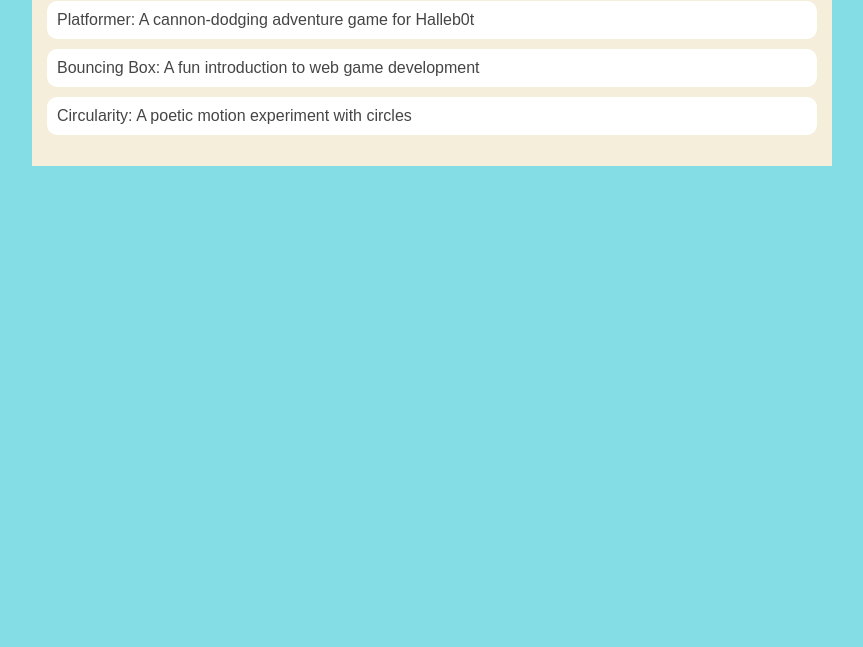
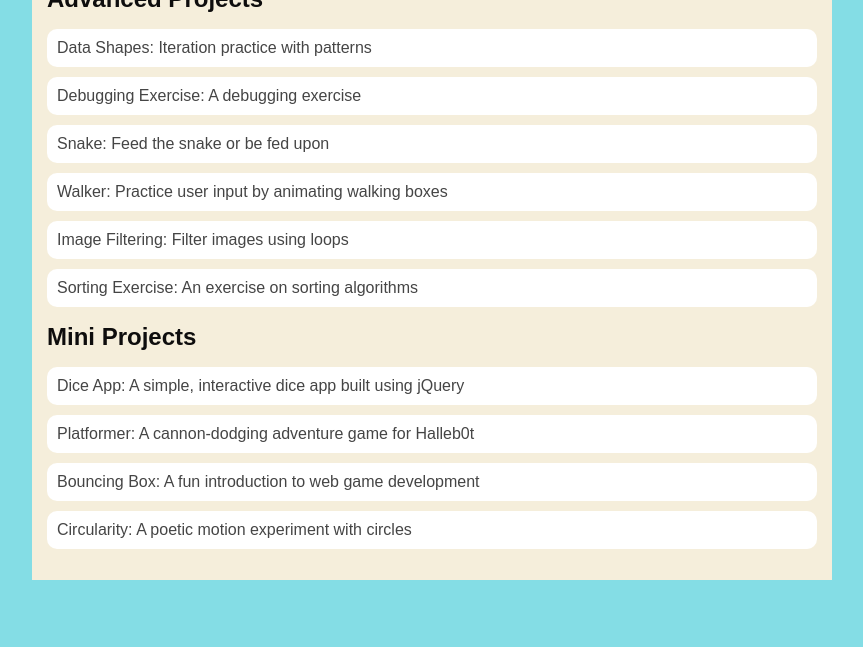
Before and after one commit to sarawilliams-eng/sarawilliams-eng.github.io, a plain HTML site: page portfolio.html in a window 1280 px wide. Shown: the part 153-800 px from the top of the page, without its empty margins (208-1071 px from the left). Drawn offline with Linux system fonts and the light colour scheme.

Commit message:
saving debug exercise

```diff
--- a/portfolio.html
+++ b/portfolio.html
@@ -23,8 +23,19 @@
       <main>
         <div class="content">
     <h1>Portfolio</h1>
-    <ul id="portfolio">
-        <li>
+    <h2>Advanced Projects</h2>
+    <ul id ="portfolio">
+    <li><a href="asd-projects/data-shapes"> Data Shapes: Iteration practice with patterns</a></li>
+    <li><a href="asd-projects/debugging-exercise"> Debugging Exercise: A debugging exercise</a></li>
+    <li><a href="asd-projects/snake">Snake: Feed the snake or be fed upon</a> </li>
+    <li><a href="asd-projects/walker">Walker: Practice user input by animating walking boxes</a></li>
+    <li><a href="asd-projects/image-filtering">Image Filtering: Filter images using loops</a></li>
+    <li><a href="asd-projects/sorting">Sorting Exercise: An exercise on sorting algorithms</a></li>
+</ul>
+<h2>Mini Projects</h2>
+<ul id ="portfolio">
+    <li> <a href="asd-projects/dice-app"> Dice App: A simple, interactive dice app built using jQuery</a></li>
+     <li>
          <a href="fsd-projects/platformer/">Platformer: A cannon-dodging adventure game for Halleb0t</a>
         </li>
         <li>
@@ -33,6 +44,7 @@
         <li>
         <a href="fsd-projects/circularity/">Circularity: A poetic motion experiment with circles</a>
         </li>
+        </li>
         </ul>
         </div>
       </main>
```
